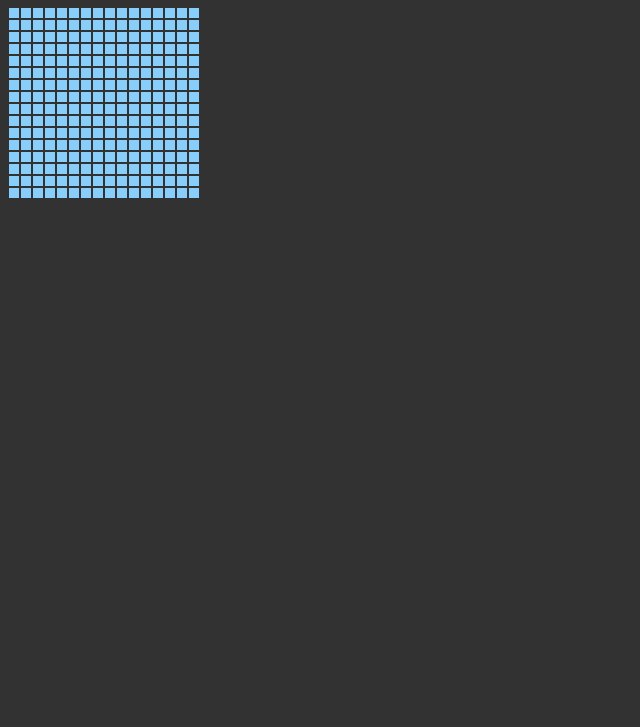
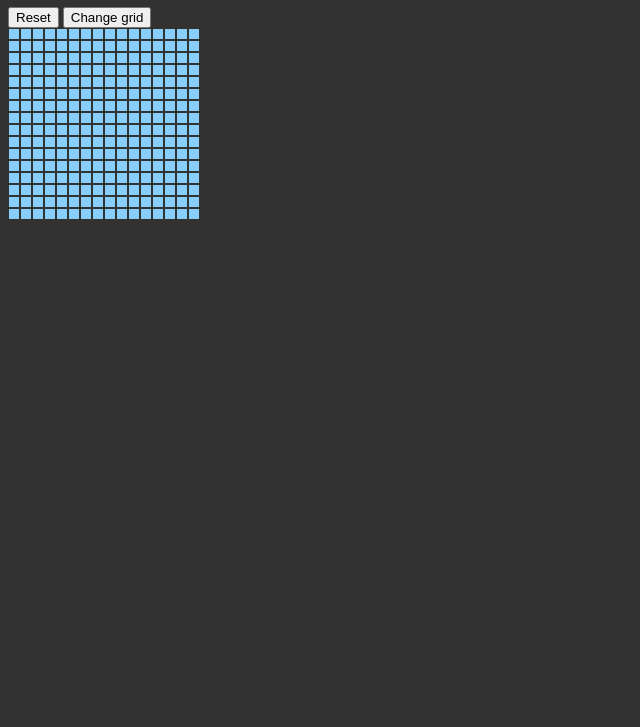
Before and after one commit to tran-kenneth/odin-etch-a-sketch, a plain HTML site: page index.html in a window 1280 px wide. Shown: the part 73-800 px from the top of the page, without its empty margins (0-640 px from the left). Drawn offline with Linux system fonts and the light colour scheme.

Commit message:
Add options container with buttons

```diff
--- a/index.html
+++ b/index.html
@@ -11,6 +11,11 @@
   <body>
     <h1>Etch-a-Sketch</h1>
 
+    <div class="options-container">
+      <button>Reset</button>
+      <button>Change grid</button>
+    </div>
+
     <div class="grid-container"></div>
     <script src="script.js"></script>
   </body>
```
